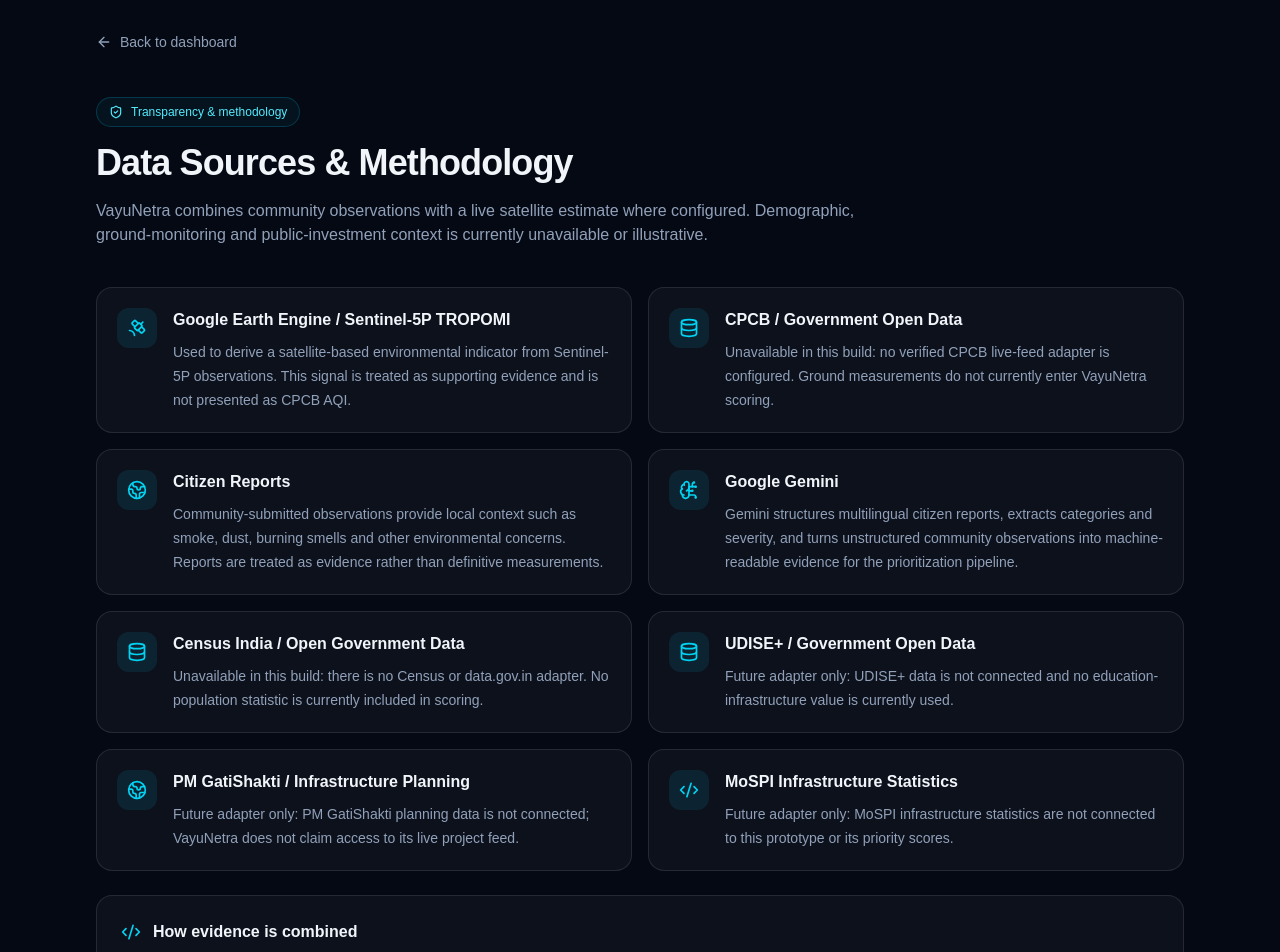
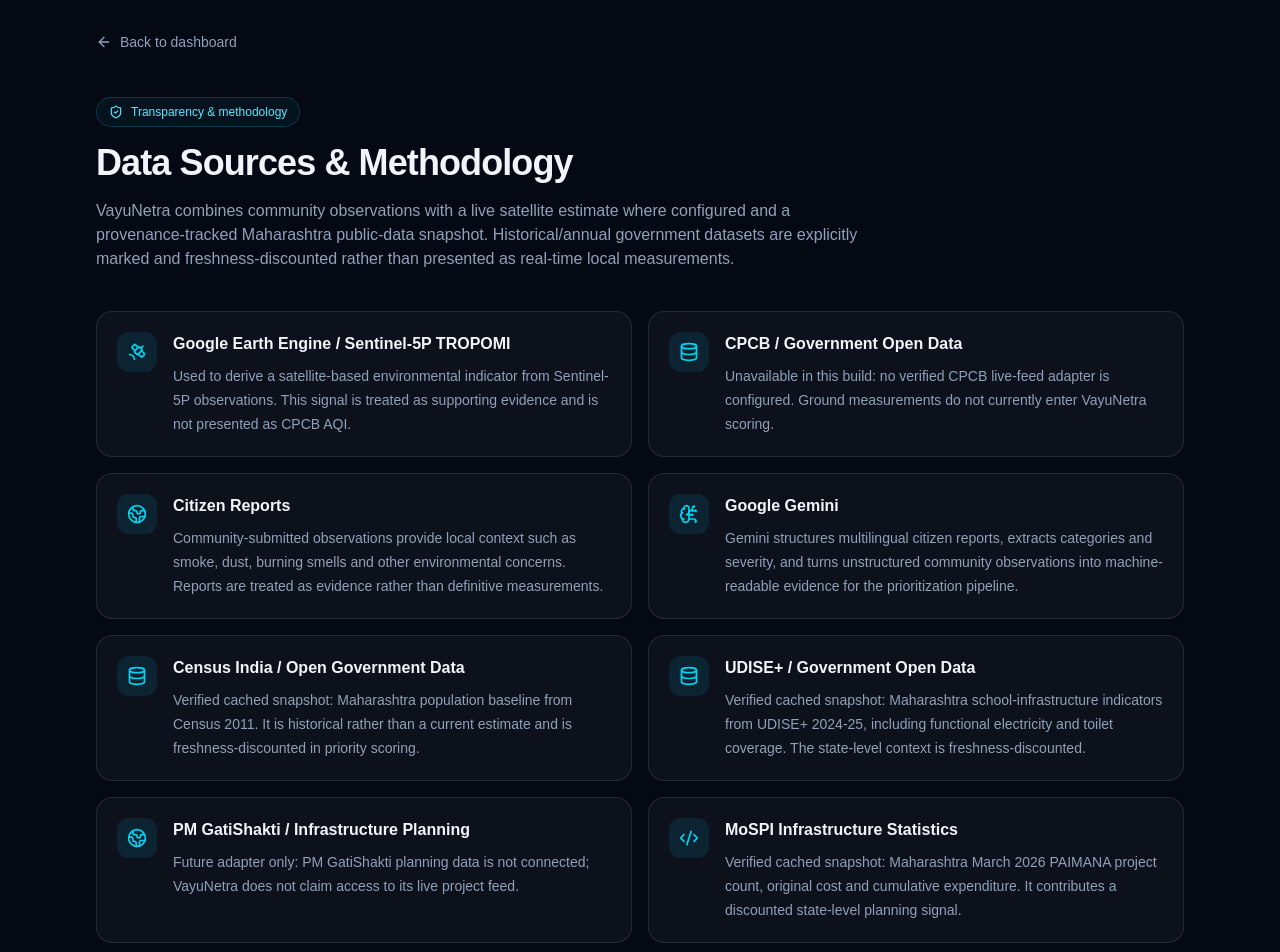
Before and after one commit to jaganbaditya16-note/VayuNetra, a Next.js app: page /sources in a window 1280 px wide. Shown: the top 952 px of the page. Built offline with nearby package versions, Linux system fonts and the light colour scheme.

Commit message:
Expose verified government data coverage in Sources page

```diff
--- a/app/sources/page.tsx
+++ b/app/sources/page.tsx
@@ -41,13 +41,13 @@
     title: "Census India / Open Government Data",
     icon: Database,
     description:
-            "Unavailable in this build: there is no Census or data.gov.in adapter. No population statistic is currently included in scoring.",
+      "Verified cached snapshot: Maharashtra population baseline from Census 2011. It is historical rather than a current estimate and is freshness-discounted in priority scoring.",
   },
   {
     title: "UDISE+ / Government Open Data",
     icon: Database,
     description:
-            "Future adapter only: UDISE+ data is not connected and no education-infrastructure value is currently used.",
+      "Verified cached snapshot: Maharashtra school-infrastructure indicators from UDISE+ 2024-25, including functional electricity and toilet coverage. The state-level context is freshness-discounted.",
   },
   {
     title: "PM GatiShakti / Infrastructure Planning",
@@ -59,7 +59,7 @@
     title: "MoSPI Infrastructure Statistics",
     icon: Code2,
     description:
-            "Future adapter only: MoSPI infrastructure statistics are not connected to this prototype or its priority scores.",
+      "Verified cached snapshot: Maharashtra March 2026 PAIMANA project count, original cost and cumulative expenditure. It contributes a discounted state-level planning signal.",
   },
 ];
 
@@ -87,8 +87,10 @@
 
           <p className="mt-4 text-sm leading-6 text-slate-400 sm:text-base">
             VayuNetra combines community observations with a live satellite
-            estimate where configured. Demographic, ground-monitoring and
-            public-investment context is currently unavailable or illustrative.
+            estimate where configured and a provenance-tracked Maharashtra
+            public-data snapshot. Historical/annual government datasets are
+            explicitly marked and freshness-discounted rather than presented
+            as real-time local measurements.
           </p>
         </header>
 
```
